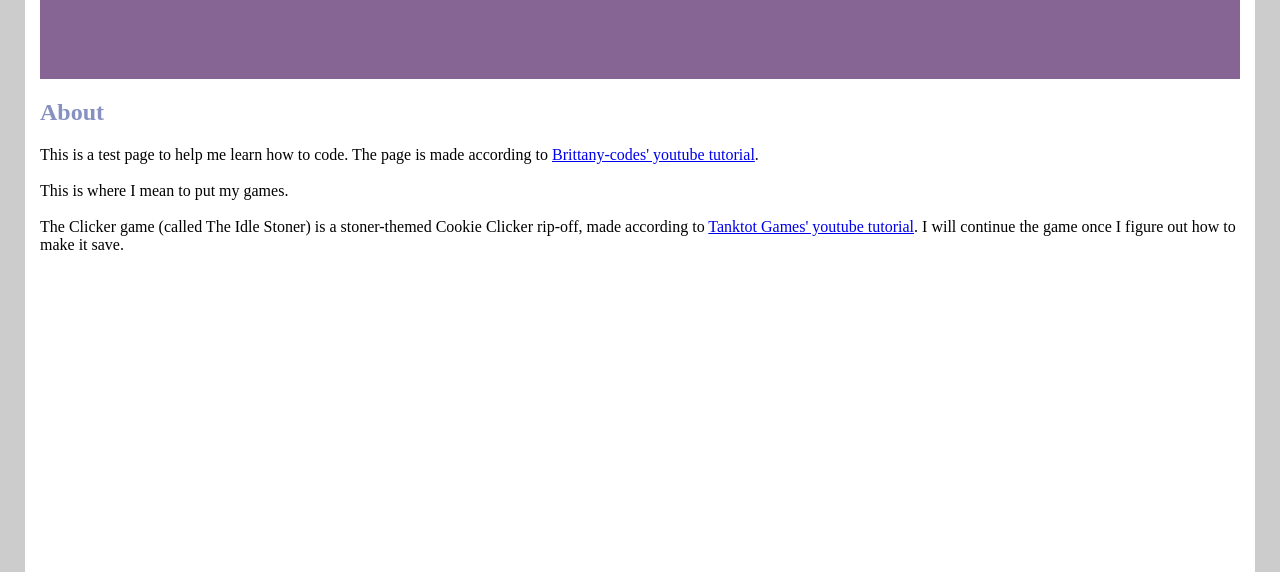
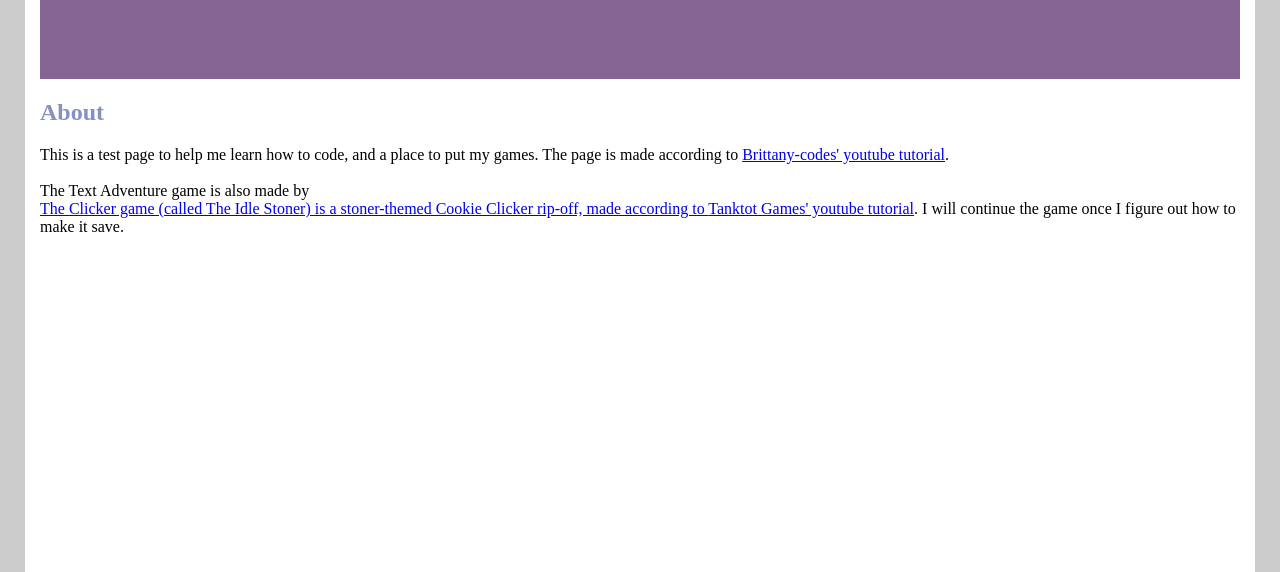
Before and after one commit to pixergames/pixergames.github.io, a plain HTML site: page about.html in a window 1280 px wide. Shown: the part 228-800 px from the top of the page. Drawn offline with Linux system fonts and the light colour scheme.

Commit message:
Update about.html

```diff
--- a/about.html
+++ b/about.html
@@ -30,11 +30,12 @@
 
 <section id="introduction">
   <h2>About</h2>
-  <p>This is a test page to help me learn how to code. The page is made according to <a href="https://www.youtube.com/watch?v=ziEK4H756tw&list=PLksRphvhbOyUbmscZYJSWtEvw2PIHbL05&ab_channel=brittany-codes">Brittany-codes' youtube tutorial</a>.
-      <br><br>
-    This is where I mean to put my games.
+  <p>This is a test page to help me learn how to code, and a place to put my games. The page is made according to <a href="https://www.youtube.com/watch?v=ziEK4H756tw&list=PLksRphvhbOyUbmscZYJSWtEvw2PIHbL05&ab_channel=brittany-codes">Brittany-codes' youtube tutorial</a>.
+    <br><br>
+    The Text Adventure game is also made by <a href= "https://www.youtube.com/watch?v=PQrHtlakF6o&t=292s&ab_channel=brittany-codes>Brittany-codes' youtube tutorial</href>.
     <br><br>
     The Clicker game (called The Idle Stoner) is a stoner-themed Cookie Clicker rip-off, made according to <a href="https://www.youtube.com/watch?v=d-AbDEwpp6g&list=WL&index=86&t=1208s&ab_channel=TanktotGames">Tanktot Games' youtube tutorial</a>. I will continue the game once I figure out how to make it save.</p>
+
 </section>
 </div>
 
```
